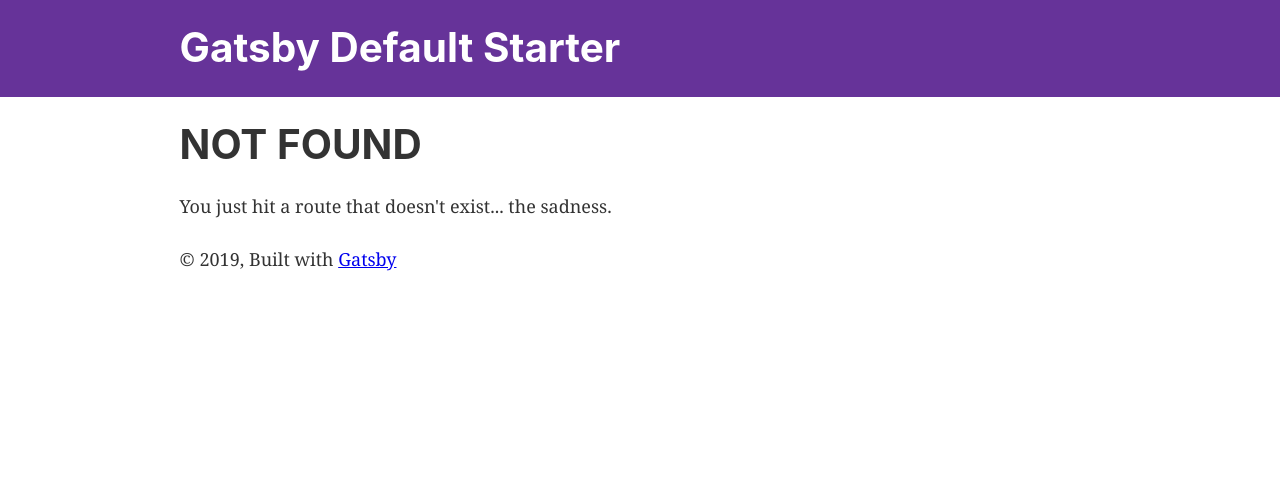
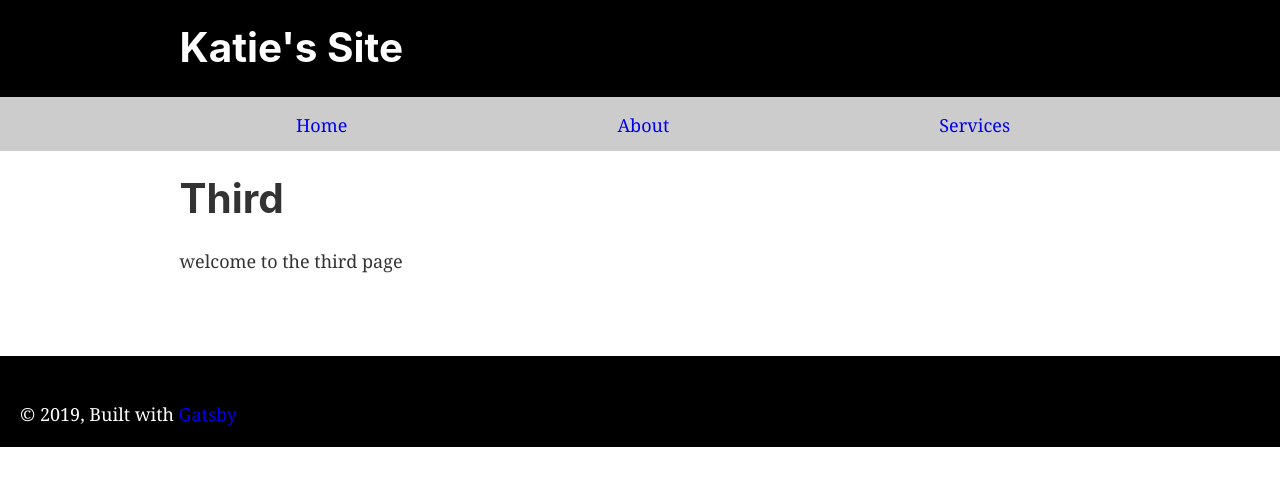
Before and after one commit to katieatgeorgian/comp2112-gatsby, a Gatsby site: page /services in a window 1280 px wide. Before the commit this address had no page. Built offline with nearby package versions, Linux system fonts and the light colour scheme; Gatsby itself is replaced by a stand-in of ours.

Commit message:
first commit'

```diff
--- a/gatsby-config.js
+++ b/gatsby-config.js
@@ -1,6 +1,6 @@
 module.exports = {
   siteMetadata: {
-    title: `Gatsby Default Starter`,
+    title: `Katie's Site`,
     description: `Kick off your next, great Gatsby project with this default starter. This barebones starter ships with the main Gatsby configuration files you might need.`,
     author: `@gatsbyjs`,
   },
--- /dev/null
+++ b/src/components/Menu.js
@@ -0,0 +1,34 @@
+import React from "react"
+import { Link } from "gatsby"
+
+const Menu = () => (
+  <div
+    style={{
+      background: `#ccc`,
+      paddingTop: `15px`,
+    }}
+  >
+    <ul
+      style={{
+        listStyle: `none`,
+        display: `flex`,
+        justifyContent: `space-evenly`,
+      }}
+    >
+      <li>
+        {""}
+        <Link to="/">Home</Link>
+      </li>
+      <li>
+        {""}
+        <Link to="page-2">About</Link>
+      </li>
+      <li>
+        {""}
+        <Link to="/services">Services</Link>
+      </li>
+    </ul>
+  </div>
+)
+
+export default Menu
--- a/src/components/header.js
+++ b/src/components/header.js
@@ -5,8 +5,8 @@ import React from "react"
 const Header = ({ siteTitle }) => (
   <header
     style={{
-      background: `rebeccapurple`,
-      marginBottom: `1.45rem`,
+      background: `black`,
+      marginBottom: `0`,
     }}
   >
     <div
--- a/src/components/image.js
+++ b/src/components/image.js
@@ -16,7 +16,7 @@ import Img from "gatsby-image"
 const Image = () => {
   const data = useStaticQuery(graphql`
     query {
-      placeholderImage: file(relativePath: { eq: "gatsby-astronaut.png" }) {
+      placeholderImage: file(relativePath: { eq: "applecaramelcupcake.jpeg" }) {
         childImageSharp {
           fluid(maxWidth: 300) {
             ...GatsbyImageSharpFluid
--- a/src/components/layout.css
+++ b/src/components/layout.css
@@ -42,6 +42,7 @@ template {
 a {
   background-color: transparent;
   -webkit-text-decoration-skip: objects;
+  text-decoration: none;
 }
 a:active,
 a:hover {
--- a/src/components/layout.js
+++ b/src/components/layout.js
@@ -11,6 +11,7 @@ import { useStaticQuery, graphql } from "gatsby"
 
 import Header from "./header"
 import "./layout.css"
+import Menu from "./Menu.js"
 
 const Layout = ({ children }) => {
   const data = useStaticQuery(graphql`
@@ -26,6 +27,7 @@ const Layout = ({ children }) => {
   return (
     <>
       <Header siteTitle={data.site.siteMetadata.title} />
+      <Menu></Menu>
       <div
         style={{
           margin: `0 auto`,
@@ -35,12 +37,21 @@ const Layout = ({ children }) => {
         }}
       >
         <main>{children}</main>
-        <footer>
-          © {new Date().getFullYear()}, Built with
-          {` `}
-          <a href="https://www.gatsbyjs.org">Gatsby</a>
-        </footer>
       </div>
+      <footer
+        style={{
+          backgroundColor: `black`,
+          color: `white`,
+          marginTop: `30px`,
+          padding: `20px`,
+          paddingTop: `45px`,
+          width: `100%`,
+        }}
+      >
+        © {new Date().getFullYear()}, Built with
+        {` `}
+        <a href="https://www.gatsbyjs.org">Gatsby</a>
+      </footer>
     </>
   )
 }
--- /dev/null
+++ b/src/pages/services.js
@@ -0,0 +1,17 @@
+import React from "react"
+import { Link } from "gatsby"
+
+import Layout from "../components/layout"
+import Image from "../components/image"
+import SEO from "../components/seo"
+
+const Services = () => (
+  <Layout>
+    <SEO title="Home" />
+    <h1>Third</h1>
+    <p>welcome to the third page</p>
+    <div style={{ maxWidth: `300px`, marginBottom: `1.45rem` }}></div>
+  </Layout>
+)
+
+export default Services
```
Also changed, not shown: src/images/applecaramelcupcake.jpeg (added).
